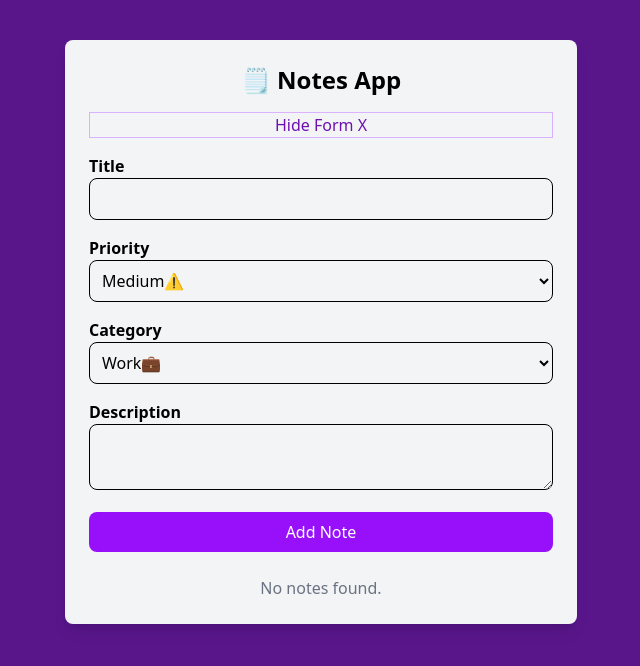
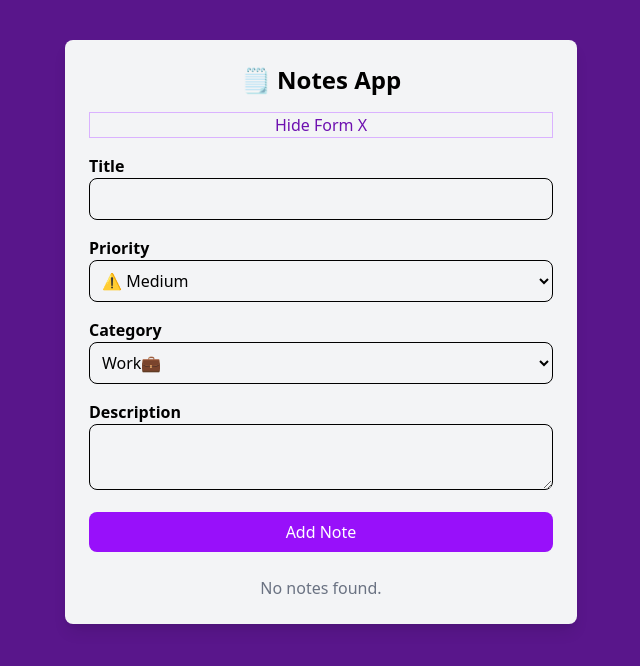
Before and after one commit to 5uperN1na/React-Note-Taking-App, a React (Vite) app: page / in a window 1280 px wide. Both pictures are taken after a click on the button "Add New Note +". Shown: the top 666 px of the page, without its empty margins (319-959 px from the left). Built offline with nearby package versions, Linux system fonts and the light colour scheme.

Commit message:
Adding resuseable components into project.

```diff
--- a/src/Components/NoteForm.jsx
+++ b/src/Components/NoteForm.jsx
@@ -1,5 +1,8 @@
 import React from "react";
 import { useState } from "react";
+import TextInput from "./inputs/TextInput";
+import SelectInput from "./inputs/SelectInput";
+import TextAreaInput from "./inputs/TextAreaInput";
 
 const NoteForm = ({ notes, setNotes }) => {
   // const [title, setTitle] = useState("");
@@ -54,8 +57,19 @@ const NoteForm = ({ notes, setNotes }) => {
         {isFormVisible ? "Hide Form X" : "Add New Note +"}
       </button>
 
-      {isFormVisible && ( <form onSubmit={handleSubmit} className="mb-6">
-        <div className="mb-4">
+      {isFormVisible && (
+        <form onSubmit={handleSubmit} className="mb-6">
+          {/*text input*/}
+
+          <TextInput
+            label="Title"
+            name="title"
+            value={formData.title}
+            onChange={handleChange}
+            required
+          />
+
+          {/* <div className="mb-4">
           <label htmlFor="title" className="block font-semibold">
             Title
           </label>
@@ -67,9 +81,23 @@ const NoteForm = ({ notes, setNotes }) => {
             // onChange={(e) => setTitle(e.target.value)}
             onChange={handleChange}
           />
-        </div>
+        </div> */}
 
-        <div className="mb-4">
+          {/*priority select */}
+
+          <SelectInput
+            label="Priority"
+            name="priority"
+            value={formData.priority}
+            onChange={handleChange}
+            options={[
+              { value: "High", label: " ❗ High" },
+              { value: "Medium", label: " ⚠️ Medium" },
+              { value: "Low", label: " 🤏 Low" },
+            ]}
+          />
+
+          {/* <div className="mb-4">
             <label htmlFor="priority" className="block font-semibold">
               Priority
             </label>
@@ -85,9 +113,23 @@ const NoteForm = ({ notes, setNotes }) => {
               <option value="Medium">Medium⚠️</option>
               <option value="Low">Low🤏</option>
             </select>
-        </div>
+          </div> */}
 
-        <div className="mb-4">
+          {/*category select */}
+
+          <SelectInput
+            label="Category"
+            name="category"
+            value={formData.category}
+            onChange={handleChange}
+            options={[
+              { value: "Work", label: " Work💼" },
+              { value: "Personal", label: " Personal🧘" },
+              { value: "Ideas", label: " Ideas💡" },
+            ]}
+          />
+
+          {/* <div className="mb-4">
             <label htmlFor="category" className="block font-semibold">
               Category
             </label>
@@ -103,9 +145,19 @@ const NoteForm = ({ notes, setNotes }) => {
               <option value="Personal">Personal🧘</option>
               <option value="Ideas">Ideas💡</option>
             </select>
-        </div>
+          </div> */}
 
-        <div className="mb-4">
+          {/*text area input */}
+
+          <TextAreaInput
+            label="Description"
+            name="description"
+            value={formData.description}
+            onChange={handleChange}
+            required
+          />
+
+          {/* <div className="mb-4">
             <label htmlFor="description" className="block font-semibold">
               Description
             </label>
@@ -117,19 +169,13 @@ const NoteForm = ({ notes, setNotes }) => {
               // onChange={(e) => setDescription(e.target.value)}
               onChange={handleChange}
             ></textarea>
-        </div>
-
-        {/* button className=
-      .w-full.bg-purple-500.text-white.py-2.rounded-lg.cursor-pointer hover: bg-purple-600'
-
-    <button className=""</button> */}
+          </div> */}
 
           <button className="w-full bg-purple-500 text-white py-2 rounded-lg cursor-pointer hover: bg-purple-600">
             Add Note
           </button>
-      </form>)}
-
-
+        </form>
+      )}
     </>
   );
 };
--- /dev/null
+++ b/src/Components/inputs/SelectInput.jsx
@@ -0,0 +1,26 @@
+import React from "react";
+
+const SelectInput = ({ label, name, value, onChange, options }) => {
+  return (
+    <div className="mb-4">
+      <label htmlFor={name} className="block font-semibold">
+        {label}
+      </label>
+      <select
+        name={name}
+        className="w-full p-2 border rounded-lg"
+        value={value}
+        // onChange={(e) => setPriority(e.target.value)}
+        onChange={onChange}
+      >
+        {options.map((option) =>(
+            <option key={option.value} value={option.value}>
+                {option.label}
+            </option>
+        ))}
+      </select>
+    </div>
+  );
+};
+
+export default SelectInput;
--- /dev/null
+++ b/src/Components/inputs/TextAreaInput.jsx
@@ -0,0 +1,22 @@
+import React from 'react'
+
+const TextAreaInput = ({label, name, value, onChange, required=false}) => {
+  return (
+
+       <div className="mb-4">
+            <label htmlFor="name" className="block font-semibold">
+              {label}
+            </label>
+            <textarea
+              name={name}
+              type="text"
+              className="w-full p-2 border rounded-lg"
+              value={value}
+              onChange={onChange}
+            ></textarea>
+          </div>
+
+  )
+}
+
+export default TextAreaInput
--- /dev/null
+++ b/src/Components/inputs/TextInput.jsx
@@ -0,0 +1,25 @@
+import React from 'react'
+
+const TextInput = ({label, name, value, onChange, required = false
+
+}) => {
+  return (
+
+   <div className="mb-4">
+          <label htmlFor={name} className="block font-semibold">
+            {label}
+          </label>
+          <input
+            name={name}
+            type="text"
+            className="w-full p-2 border rounded-lg"
+            value={value}
+            onChange={onChange}
+            required={required}
+          />
+        </div>
+
+          )
+}
+
+export default TextInput
```
Lines whose indentation alone changed are shown as unchanged.
